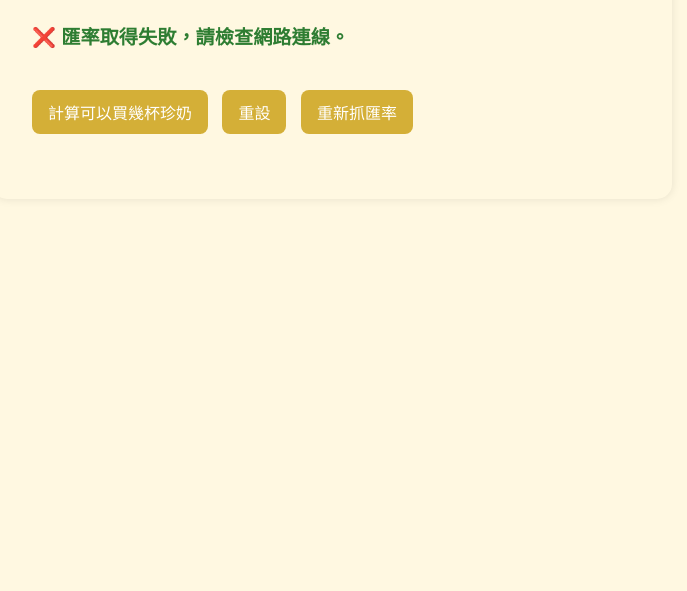
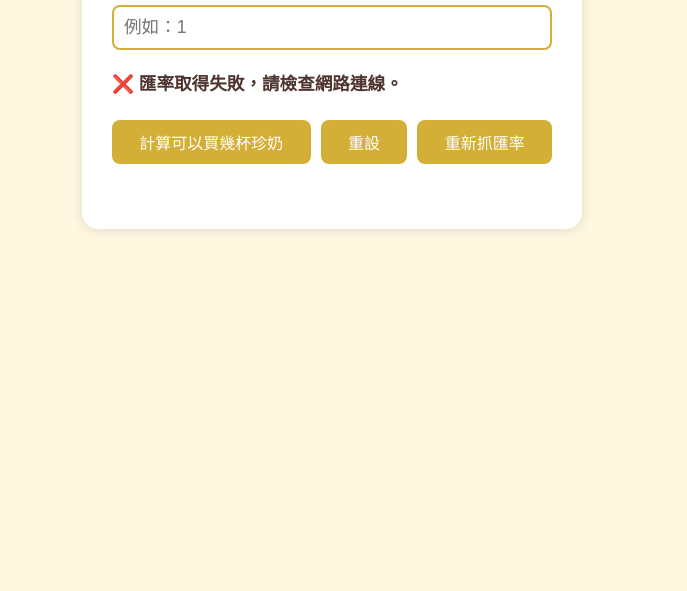
Before and after one commit to RyanChen0311/money-eye-bubble-tea, a website: page index.html in a window 1280 px wide. Shown: the part 209-800 px from the top of the page, without its empty margins (308-995 px from the left). Drawn offline with Linux system fonts and the light colour scheme; no server answers.

Commit message:
Update index.html

```diff
--- a/index.html
+++ b/index.html
@@ -4,58 +4,100 @@
   <meta charset="UTF-8">
   <title>珍奶購買計算機（即時匯率）</title>
   <style>
+    * {
+      box-sizing: border-box;
+    }
+
     body {
       font-family: 'Microsoft JhengHei', Arial, sans-serif;
       background-color: #fff8e1;
-      padding: 40px;
-      max-width: 600px;
-      margin: auto;
-      box-shadow: 0 0 10px rgba(0,0,0,0.1);
-      border-radius: 15px;
+      margin: 0;
+      padding: 0;
+      display: flex;
+      justify-content: center;
+      align-items: flex-start;
+      min-height: 100vh;
     }
+
+    .container {
+      background-color: white;
+      padding: 40px 30px;
+      margin-top: 60px;
+      width: 100%;
+      max-width: 500px;
+      border-radius: 16px;
+      box-shadow: 0 0 12px rgba(0, 0, 0, 0.15);
+    }
+
     h1 {
       color: #6b4e16;
       text-align: center;
-      margin-bottom: 20px;
+      margin-bottom: 30px;
+      font-size: 1.5em;
     }
+
     label {
-      font-size: 1.2em;
+      font-size: 1.1em;
+      margin-top: 15px;
       display: block;
-      margin-top: 15px;
     }
+
     input[type="number"] {
       width: 100%;
       padding: 10px;
-      font-size: 1.2em;
-      margin-top: 5px;
+      font-size: 1.1em;
+      margin-top: 8px;
       border: 2px solid #d4af37;
       border-radius: 8px;
       background-color: #fff;
     }
-    button {
+
+    #exchangeRateDisplay {
+      margin-top: 20px;
+      font-size: 1.1em;
+      font-weight: bold;
+      color: #4e342e;
+    }
+
+    .buttons {
+      margin-top: 25px;
+      display: flex;
+      flex-wrap: wrap;
+      gap: 10px;
+    }
+
+    .buttons button {
+      flex: 1 1 auto;
       font-size: 1em;
-      padding: 10px 16px;
-      margin-top: 20px;
-      margin-right: 10px;
+      padding: 10px 12px;
       border: none;
       border-radius: 8px;
       cursor: pointer;
       background-color: #d4af37;
       color: white;
-      transition: background-color 0.3s;
+      transition: background-color 0.3s ease;
     }
-    button:hover {
+
+    .buttons button:hover {
       background-color: #b8952d;
     }
-    .result, #exchangeRateDisplay {
+
+    .result {
       margin-top: 25px;
       font-size: 1.2em;
       font-weight: bold;
       color: #2e7d32;
     }
+
+    @media (max-width: 480px) {
+      .buttons {
+        flex-direction: column;
+      }
+    }
   </style>
 </head>
 <body>
+  <div class="container">
     <h1>珍奶購買計算機（即時匯率）</h1>
 
     <label for="usdInput">💵 投入金額 (USD):</label>
@@ -63,17 +105,19 @@
 
     <p id="exchangeRateDisplay">📈 匯率 (1 USD = ... TWD)</p>
 
+    <div class="buttons">
       <button onclick="calculate()">計算可以買幾杯珍奶</button>
       <button onclick="reset()">重設</button>
       <button onclick="fetchExchangeRate()">重新抓匯率</button>
+    </div>
 
     <div class="result" id="result"></div>
+  </div>
 
   <script>
-    const bubbleTeaPrice = 55; // 每杯珍奶價格 (台幣)
-    let currentRate = 0;       // 即時匯率（1 USD = ? TWD）
+    const bubbleTeaPrice = 55;
+    let currentRate = 0;
 
-    // 取得匯率
     async function fetchExchangeRate() {
       const rateDisplay = document.getElementById('exchangeRateDisplay');
       rateDisplay.innerText = "📈 匯率 (正在取得...)";
@@ -81,7 +125,6 @@
         const response = await fetch('https://open.er-api.com/v6/latest/USD');
         const data = await response.json();
         const rate = data.rates.TWD;
-
         if (rate) {
           currentRate = rate;
           rateDisplay.innerText = `📈 匯率 (1 USD = ${rate.toFixed(2)} TWD)`;
@@ -93,7 +136,6 @@
       }
     }
 
-    // 計算珍奶杯數
     function calculate() {
       const usd = parseFloat(document.getElementById('usdInput').value);
       if (isNaN(usd) || usd < 0 || currentRate <= 0) {
@@ -109,13 +151,11 @@
         `✅ 可以買 ${cups} 杯珍奶，剩下 ${change} 元台幣。`;
     }
 
-    // 重設表單
     function reset() {
       document.getElementById('usdInput').value = '';
       document.getElementById('result').innerText = '';
     }
 
-    // 載入時自動取得匯率
     window.onload = fetchExchangeRate;
   </script>
 </body>
```
Lines whose indentation alone changed are shown as unchanged.
